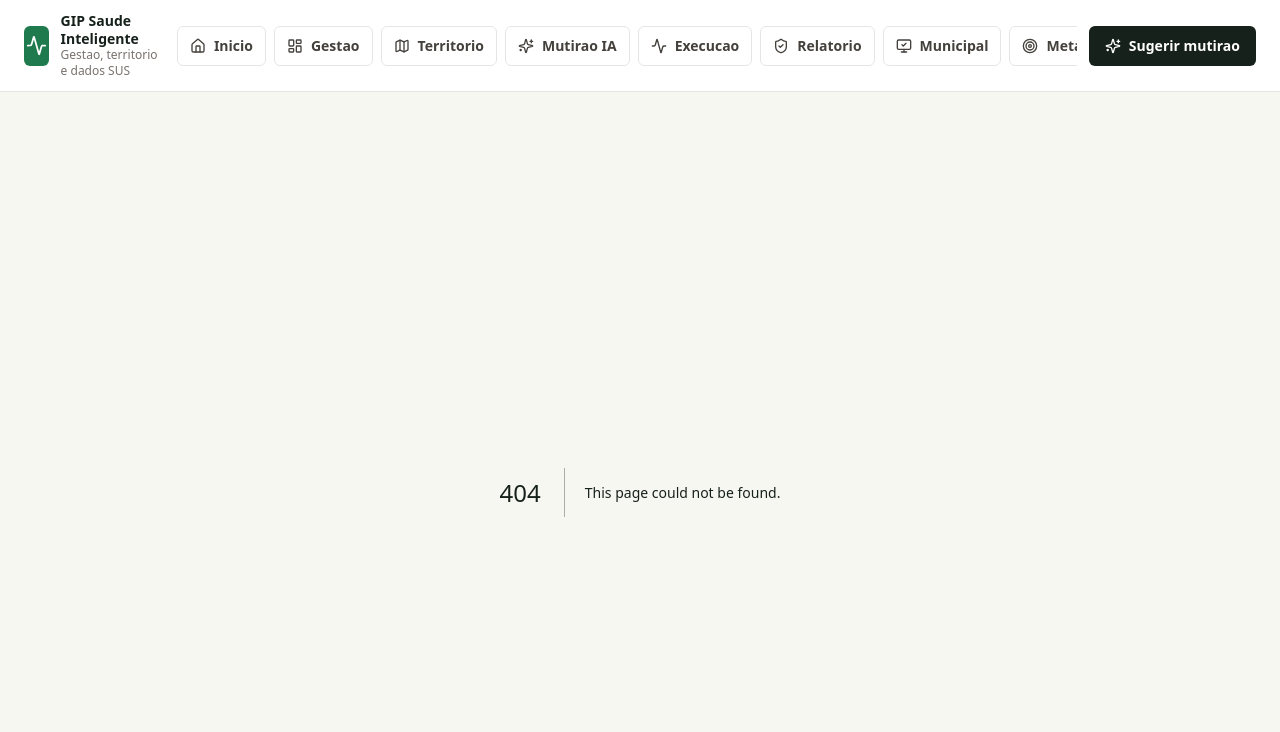
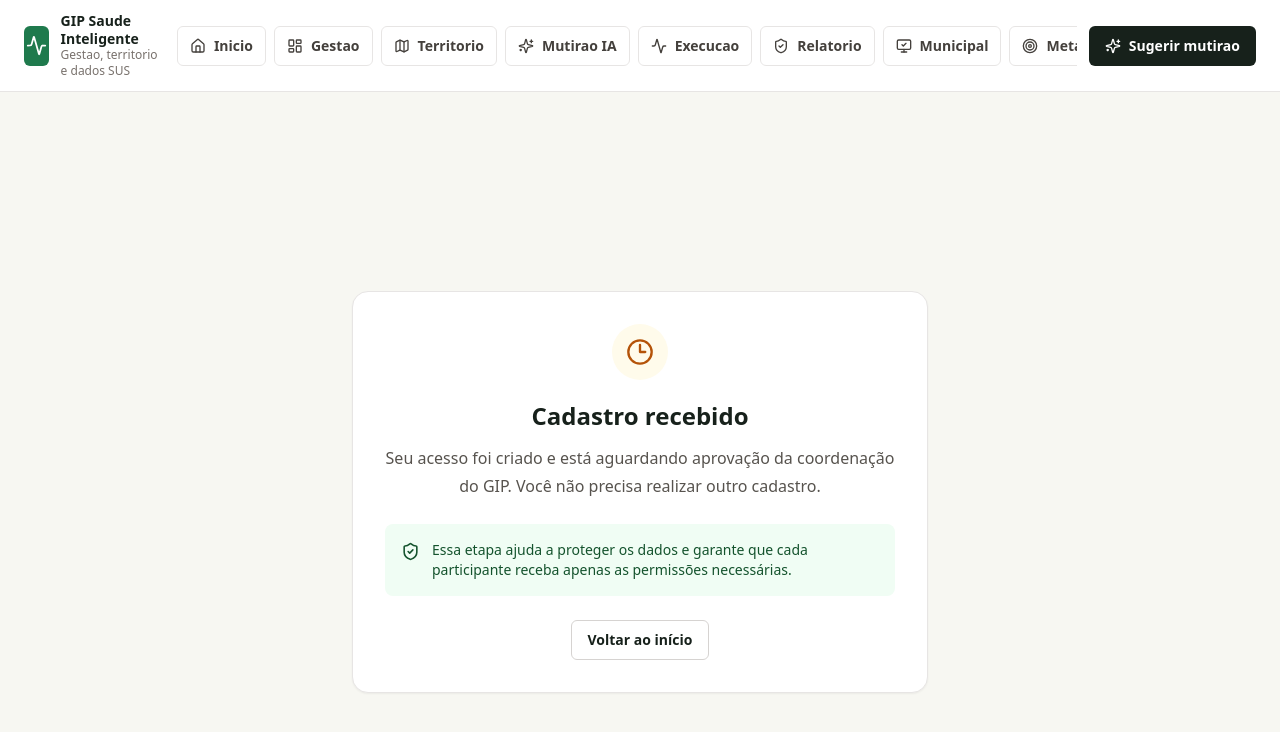
Before and after one commit to lekows/gip-saude-inteligente, a Next.js app: page /aguardando-aprovacao in a window 1280 px wide. Before the commit this address had no page. Shown: the top 732 px of the page. Built offline with nearby package versions, Linux system fonts and the light colour scheme.

Commit message:
feat: add pending approval page

```diff
--- /dev/null
+++ b/app/aguardando-aprovacao/page.tsx
@@ -0,0 +1,19 @@
+import Link from "next/link";
+import { Clock3, ShieldCheck } from "lucide-react";
+
+export default function AguardandoAprovacaoPage() {
+  return (
+    <main className="grid min-h-screen place-items-center bg-[#f7f7f2] p-6 text-ink">
+      <section className="w-full max-w-xl rounded-2xl border border-stone-200 bg-white p-8 text-center shadow-sm">
+        <span className="mx-auto grid h-14 w-14 place-items-center rounded-full bg-amber-50 text-amber-700"><Clock3 size={28} /></span>
+        <h1 className="mt-5 text-2xl font-semibold">Cadastro recebido</h1>
+        <p className="mt-3 leading-7 text-stone-600">Seu acesso foi criado e está aguardando aprovação da coordenação do GIP. Você não precisa realizar outro cadastro.</p>
+        <div className="mt-6 flex items-start gap-3 rounded-lg bg-green-50 p-4 text-left text-sm text-green-900">
+          <ShieldCheck className="mt-0.5 shrink-0" size={19} />
+          <p>Essa etapa ajuda a proteger os dados e garante que cada participante receba apenas as permissões necessárias.</p>
+        </div>
+        <Link href="/" className="mt-6 inline-flex h-10 items-center justify-center rounded-md border border-stone-300 px-4 text-sm font-semibold hover:border-[#1f7a4d]">Voltar ao início</Link>
+      </section>
+    </main>
+  );
+}
```
